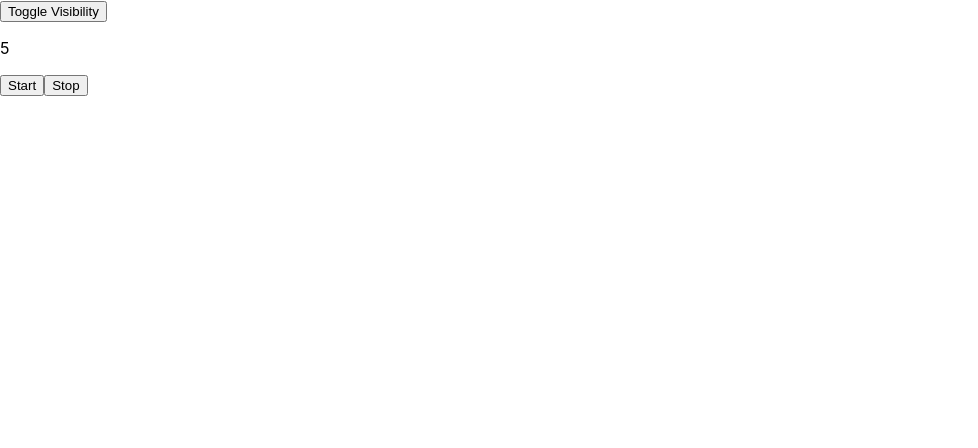
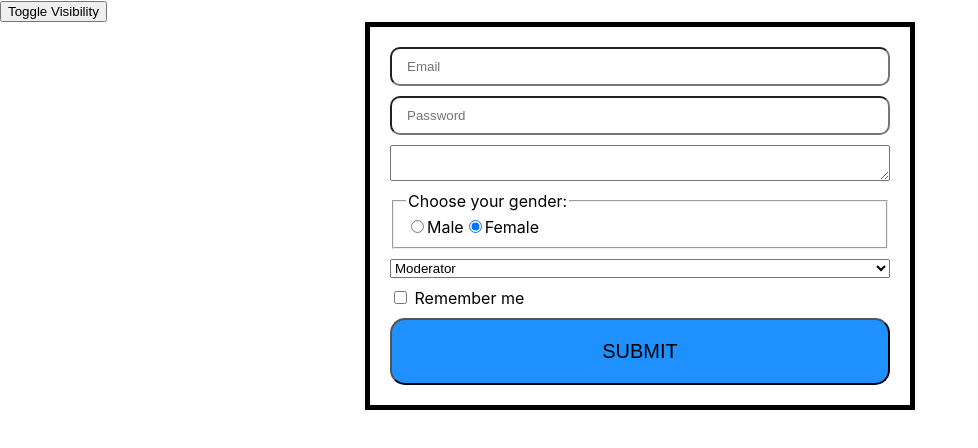
Before and after one commit to SerhiiKachur/fe-2023-1-git, a React (Create React App) app in the folder fe-2023-1-react-app/: page / in a window 1280 px wide. Shown: the top 448 px of the page, without its empty margins (0-978 px from the left). Built offline with nearby package versions, Linux system fonts and the light colour scheme.

Commit message:
Add review example

```diff
--- a/fe-2023-1-react-app/src/App.js
+++ b/fe-2023-1-react-app/src/App.js
@@ -1,25 +1,29 @@
-import React from "react";
-import StopWatch from "./Components/StopWatch";
+import React from 'react';
+import StopWatch from './Components/StopWatch';
+import LoginForm from './Components/LoginForm';
 
 class App extends React.Component {
-  constructor(props){
+  constructor(props) {
     super(props);
-    this.state ={
-      isVisible: true,
-    }
+
+    this.state = {
+      isVisible: false,
+    };
   }
 
   handleIsVisible = () => {
-    this.setState ({
+    this.setState({
       isVisible: !this.state.isVisible
     })
   }
+
   render() {
     const { isVisible } = this.state;
     return (
       <>
         <button onClick={this.handleIsVisible}>Toggle Visibility</button>
         {isVisible && <StopWatch />}
+        <LoginForm />
       </>
     );
   }
--- /dev/null
+++ b/fe-2023-1-react-app/src/Components/LoginForm/index.jsx
@@ -0,0 +1,143 @@
+import React, { Component } from 'react';
+import './style.css';
+
+function loginUser(email, password) {
+  if (!email || !password) {
+    throw new Error();
+  }
+
+  alert(`User is logged in!`);
+}
+
+const ACCOUNT_TYPES = {
+  BASIC: {
+    OPTION_VALUE: 'basic',
+    TEXT_VALUE: 'Basic',
+  },
+  MODER: {
+    OPTION_VALUE: 'moder',
+    TEXT_VALUE: 'Moderator',
+  },
+  ADMIN: {
+    OPTION_VALUE: 'admin',
+    TEXT_VALUE: 'Administrator',
+  },
+};
+
+const accountTypesArr = Object.values(ACCOUNT_TYPES);
+
+const initialValues = {
+  email: '',
+  password: '',
+  isRemembered: false,
+  comment: '',
+  accountType: ACCOUNT_TYPES.MODER.OPTION_VALUE,
+  gender: 'female',
+};
+
+class LoginForm extends Component {
+  constructor(props) {
+    super(props);
+
+    this.state = {
+      ...initialValues,
+    };
+  }
+
+  submitHandler = (e) => {
+    const { email, password } = this.state;
+    e.preventDefault();
+    console.log(e);
+
+    // loginUser(e.target.elements.mail.value, e.target.elements.password.value);
+    loginUser(email, password);
+    // e.target.reset();
+
+    this.setState({ ...initialValues });
+  };
+
+  handleChange = ({ target: { name, value, checked, type } }) => {
+    const newValue = type === 'checkbox' ? checked : value;
+
+    this.setState({
+      [name]: newValue,
+    });
+  };
+
+  mapOptions = (ACCOUNT_TYPE) => (
+    <option key={ACCOUNT_TYPE.OPTION_VALUE} value={ACCOUNT_TYPE.OPTION_VALUE}>
+      {ACCOUNT_TYPE.TEXT_VALUE}
+    </option>
+  );
+
+  render() {
+    const { email, password, comment, accountType, isRemembered, gender } =
+      this.state;
+
+    const options = accountTypesArr.map(this.mapOptions);
+
+    return (
+      <form onSubmit={this.submitHandler} className='form'>
+        <input
+          onChange={this.handleChange}
+          className='input'
+          type='email'
+          name='email'
+          placeholder='Email'
+          value={email}
+        />
+        <input
+          onChange={this.handleChange}
+          className='input'
+          type='password'
+          name='password'
+          placeholder='Password'
+          value={password}
+        />
+        <textarea name='comment' value={comment} onChange={this.handleChange} />
+        <fieldset>
+          <legend>Choose your gender:</legend>
+          <label>
+            <input
+              type='radio'
+              name='gender'
+              checked={gender === 'male'}
+              value='male'
+              onChange={this.handleChange}
+            />
+            Male
+          </label>
+          <label>
+            <input
+              type='radio'
+              name='gender'
+              checked={gender === 'female'}
+              value='female'
+              onChange={this.handleChange}
+            />
+            Female
+          </label>
+        </fieldset>
+        <select
+          name='accountType'
+          onChange={this.handleChange}
+          value={accountType}
+        >
+          {options}
+        </select>
+        <label>
+          <input
+            type='checkbox'
+            name='isRemembered'
+            checked={isRemembered}
+            onChange={this.handleChange}
+          />{' '}
+          Remember me
+        </label>
+        <button className='btn'>Submit</button>
+      </form>
+    );
+  }
+}
+
+export default LoginForm;
--- /dev/null
+++ b/fe-2023-1-react-app/src/Components/LoginForm/style.css
@@ -0,0 +1,22 @@
+.form {
+  display: flex;
+  flex-direction: column;
+  gap: 10px;
+  padding: 20px;
+  max-width: 500px;
+  margin: 0 auto;
+  border: 5px solid black;
+}
+
+.input {
+  padding: 10px 15px;
+  border-radius: 10px;
+}
+
+.btn {
+  font-size: 1.25rem;
+  text-transform: uppercase;
+  padding: 20px 30px;
+  border-radius: 15px;
+  background-color: dodgerblue;
+}
```
Also changed, not shown: fe-2023-1-react-app/src/Components/MessageDashboard/index.jsx (added, +123 -0 lines), fe-2023-1-react-app/src/Components/Review/index.jsx (added, +28 -0 lines), fe-2023-1-react-app/src/Components/Review/review1.jsx (added, +38 -0 lines), fe-2023-1-react-app/src/Components/Review/style1.css (added, +82 -0 lines), fe-2023-1-react-app/src/Components/Review/style.css (added).
